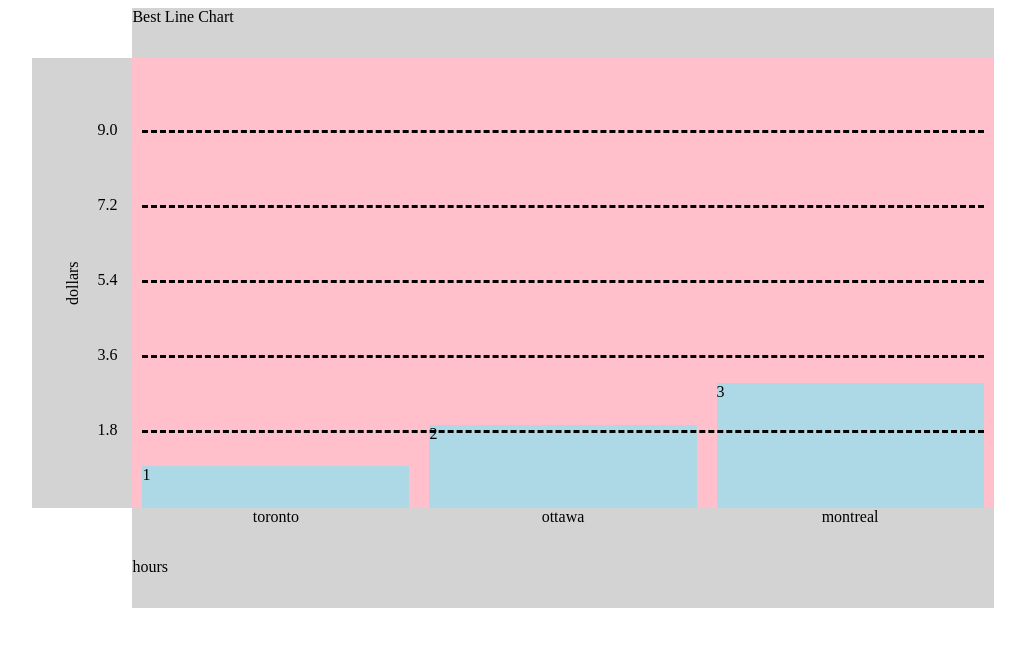
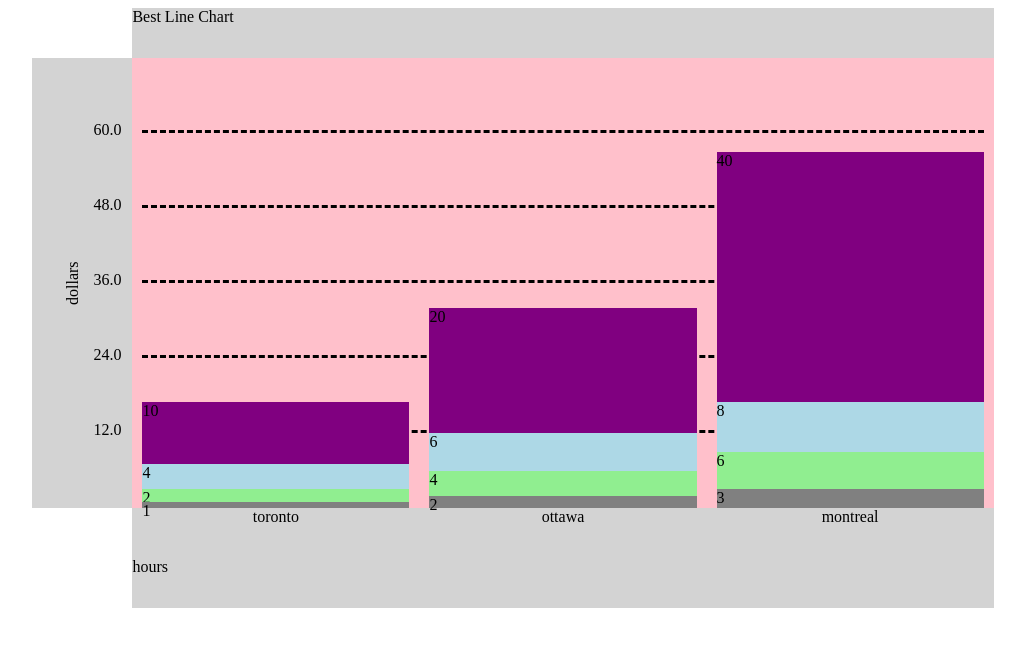
Before and after one commit to nikitasheremet/stretchBarChart, a plain HTML site: page index.html in a window 1280 px wide. Shown: the whole page, without its empty margins (102-1127 px from the left). Drawn offline with Linux system fonts and the light colour scheme.

Commit message:
added in stacking functionality for bars

```diff
--- a/chartJs.js
+++ b/chartJs.js
@@ -8,7 +8,7 @@
     xAxisTitle: "x-axis-title",
     yAxisTitle: "y-axis-title",
     valuePosition: "middle",
-    barColor: "grey",
+    barColor: ["grey","lightgreen","lightblue", "purple"],
     lableColor: "black",
     barSpacing: "20px",
     xAxisLable: ["toronto", "ottawa", "montreal", "kingston", "vancouver", "new york"],
@@ -21,8 +21,8 @@
   //alert(data);
   let arrayLen = data.length;
   let lenData = data[0].length;
-  //alert("lenData is:" + lenData);
-  //alert("arrayLen is: " + arrayLen);
+  alert("lenData is:" + lenData);
+  alert("arrayLen is: " + arrayLen);
   let dataMax;
 
   if (dOpt.type === "stacked") {
@@ -74,11 +74,10 @@
 
     $(".graph-area").append(function () { //creates bars and axis lines
       let output = "";
-      for (i = 0; i < lenData; i++) {
-        output += openDiv + "bar-" + i + ">" + data[0][i] + closeDiv;
+      for (i = 0; i < arrayLen; i++) {
+        for (a = 0; a < lenData; a++) {
+          output += openDiv + "bar-" + i + a + ">" + data[i][a] + closeDiv;
         }
-      if (dOpt.type === "stacked") {
-
       }
      // alert(output);
       for (i = 1; i <= 5; i++) {
@@ -98,28 +97,44 @@
         "border-bottom" : "dashed"
       })
     }
-
-    for (i = 0; i < lenData; i++) { ///////////////////// draws bars inside chart area
-      elemBar = ".bar-"+i;
+    for (i = 0; i < lenData; i++) {
+      //alert("i is:" + i);
+      let paddingNum = 0;
+      for (a = 0; a < arrayLen; a++) { ///////////////////// draws bars inside chart area
+        //alert("a is: " + a)
+        elemBar = ".bar-"+ a + i;
+        //alert(elemBar);
         $(elemBar).css({
           "grid-area" : function () {
             let output =   "1/" + (i+1) + "/7/" + (i+2);
+            //alert(output);
             return output;
           },
-        "background-color" : "lightblue",
-        //"position" : "absolute",
+          "background-color" : function () {
+            return dOpt.barColor[a];
+          },
+          "padding-bottom" : function () {
+            return paddingNum + "px";
+          },
           "height": function () {
             let fillPer;
             let pxFill;
-          fillPer = data[0][i]/(roundTop + ((roundTop/5)));
+            fillPer = data[a][i]/(roundTop + ((roundTop/5)));
+            //alert("fill per is: " +fillPer)
             pxFill = fillPer * 450; //////need to not hard code!!!!!!!!!!!!!!!
+            //alert(paddingNum);
+            paddingNum = pxFill + paddingNum;
+
+            //alert("pxfill is:" + pxFill);
             return pxFill + "px";
           },
-        //"bottom" : "0px",
-        //"right" : "0px",
-        //"left" : "0px",
-        "place-self" : "end stretch"
+          "place-self" : "end stretch",
+          "z-index" : function () {
+              return 100-a;
+          }
         });
+      }
+      padding = "0px"
     }
   } ///////////////////////////////////////////////////////////
   $(elem).css({
--- a/index.html
+++ b/index.html
@@ -17,7 +17,7 @@
   <!--Script to call drawBarChart() function and build graph-->
   <script>
 
-    var data = [[1,2,3],[2,4,6]];
+    var data = [[1,2,3],[2,4,6],[4,6,8],[10,20,40]];
     var elem = "#drawChart";
     var options = {title: "Best Line Chart", xAxisTitle: "hours", yAxisTitle: "dollars"};
     drawBarChart(data,options, elem);
```
Lines whose indentation alone changed are shown as unchanged.
